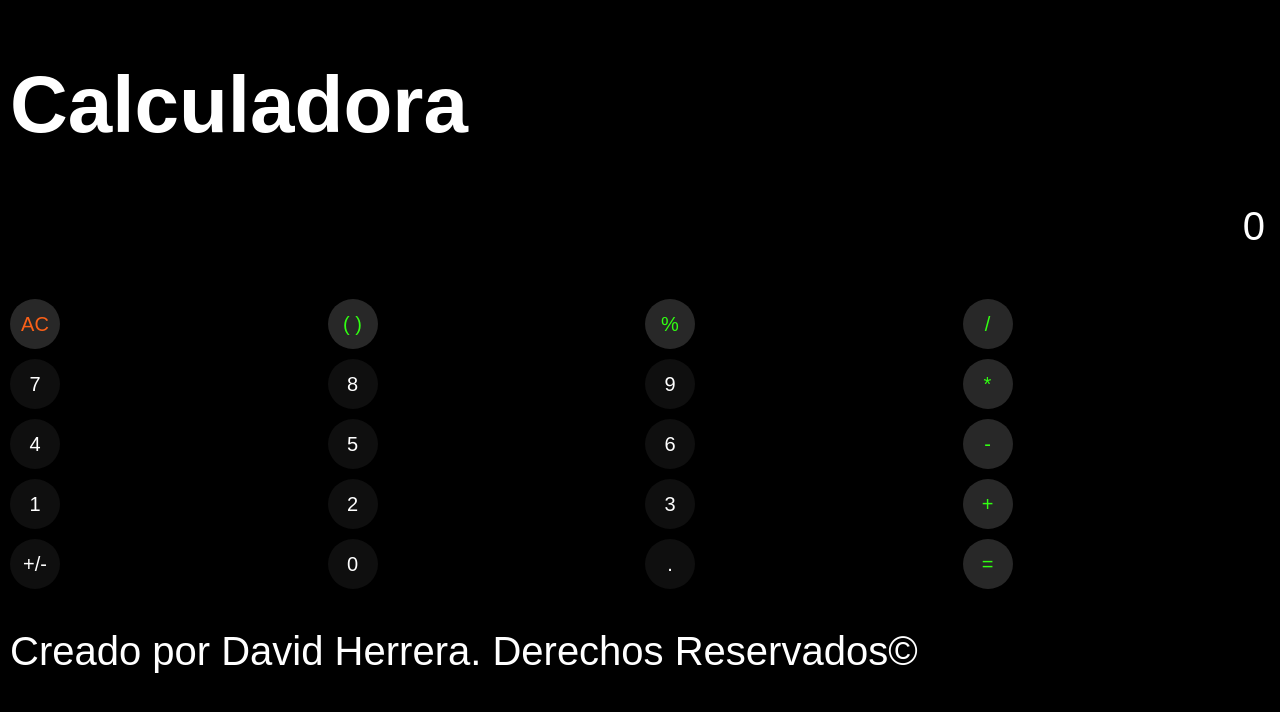
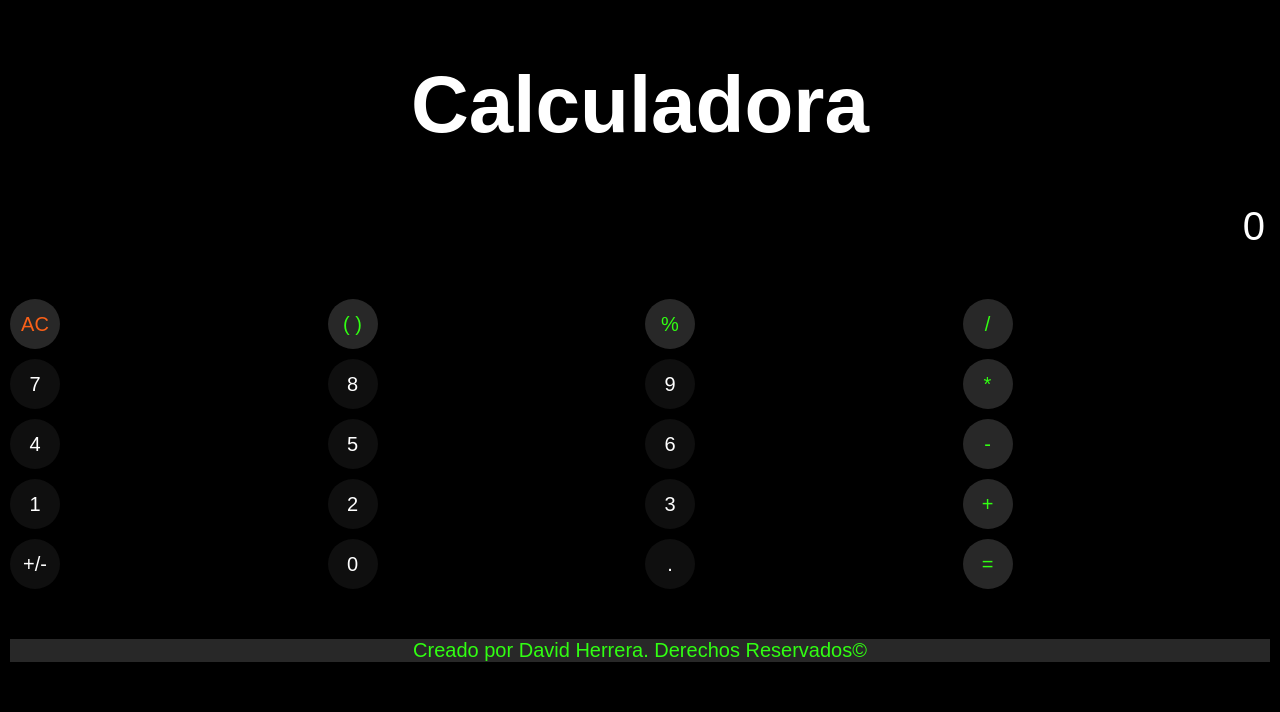
Before and after one commit to Jack-Omnium-Artium/Calculadora, a plain HTML site: page index.html in a window 1280 px wide. Drawn offline with Linux system fonts and the light colour scheme.

Commit message:
Update styles.css

```diff
--- a/styles.css
+++ b/styles.css
@@ -1,4 +1,5 @@
 html, body {
+
     margin: 5px;
     padding: 0;
     font-family: Arial, Helvetica, sans-serif;
@@ -21,6 +22,11 @@ html, body {
 
 }
 
+h1{
+    font-size: 2rem;
+    color: var(--Blanco-Numeros);
+    text-align: center;
+}
 button {
     all: unset;
     border: .5px;
@@ -34,6 +40,7 @@ button {
 
 
 #Calculadora{
+    padding-bottom: 30px;
     display: grid;
     grid-template-columns: 1fr 1fr 1fr 1fr;
     grid-template-rows: auto auto auto auto auto;
@@ -110,3 +117,15 @@ button {
 #AC {
     color: var(--Naranja-Ac);
 }
+
+.verde {
+    color: green;
+}
+
+footer {
+    font-size: .5rem;
+    width: 100%;
+    background-color: var(--Gris-fondo-Operadores);
+    text-align: center;
+    color: var(--Verde-Operadores);
+}
```
